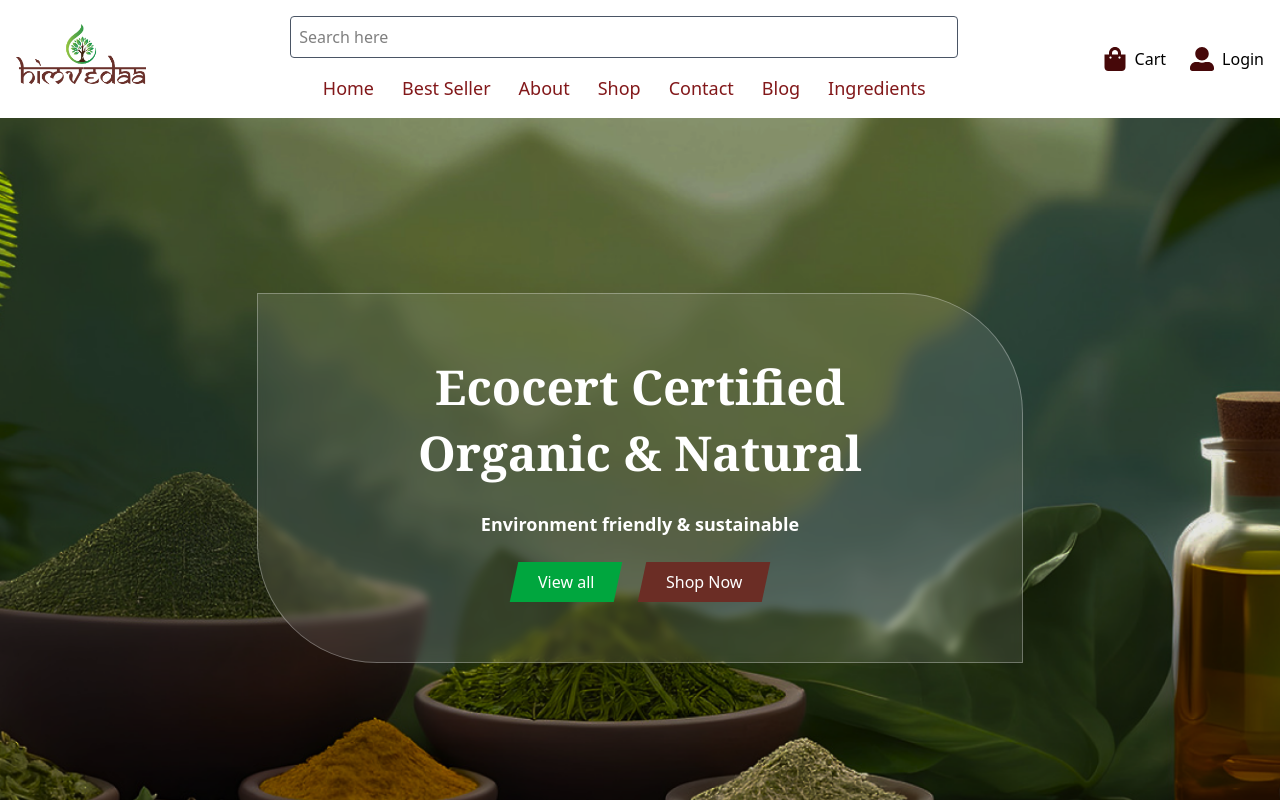
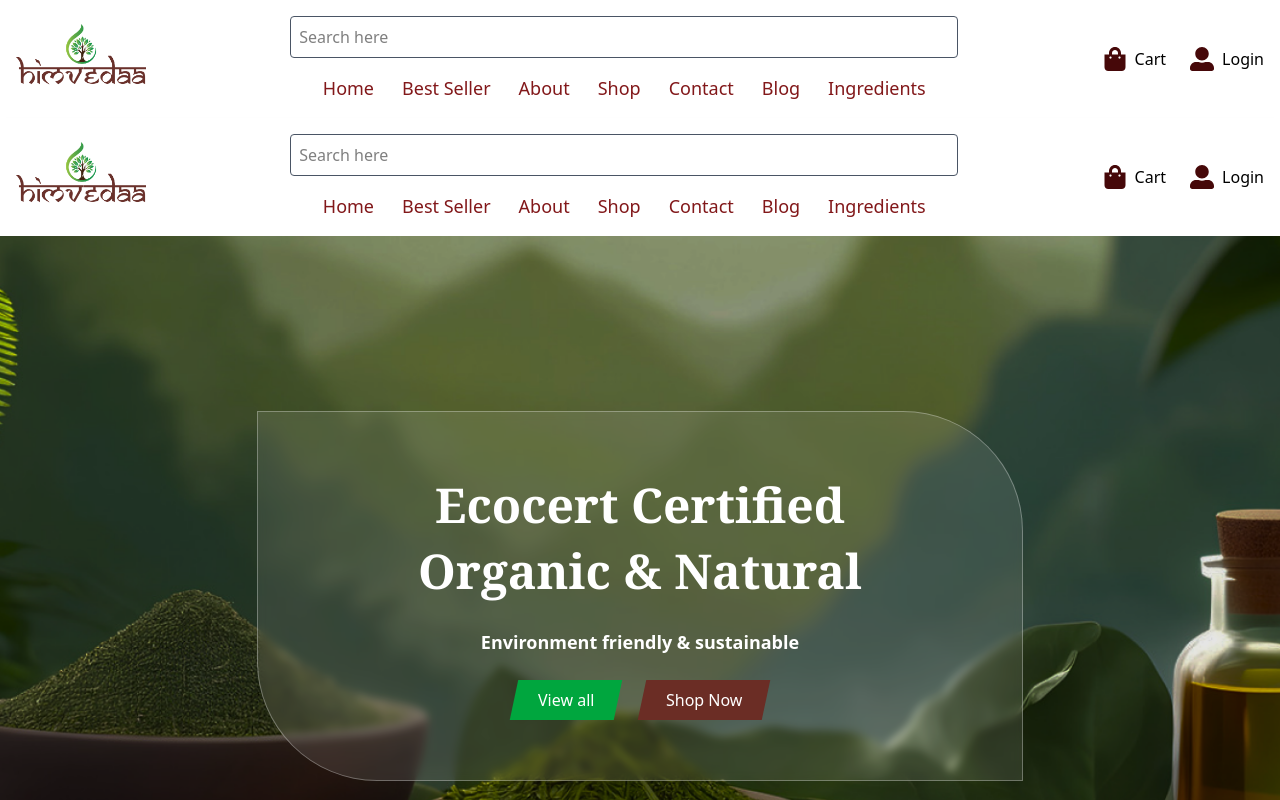
Before and after one commit to vjyadav12/Himvedaa, a React (Vite) app: page / in a window 1280 px wide. Shown: the top 800 px of the page. Built offline with nearby package versions, Linux system fonts and the light colour scheme.

Commit message:
Login and register live

```diff
--- a/src/App.jsx
+++ b/src/App.jsx
@@ -11,15 +11,15 @@ import ProductPage from "./Components/Pages/CardDetails"
 import Footer2 from "./Components/Sections/Footer2"
 
 function App() {
-  // const location = useLocation();
+  const location = useLocation();
 
   // Define routes where Header should be hidden
-  // const hideHeaderRoutes = ["/login", "/register","/forgotPassword"];
+  const hideHeaderRoutes = ["/login", "/register","/forgotPassword"];
 
   return (
     <>
       {/* Show Header only if current path is NOT in hideHeaderRoutes */}
-      {/* {!hideHeaderRoutes.includes(location.pathname) && <Header />} */}
+      {!hideHeaderRoutes.includes(location.pathname) && <Header />}
 
       <Header/>
       <Routes>
```
